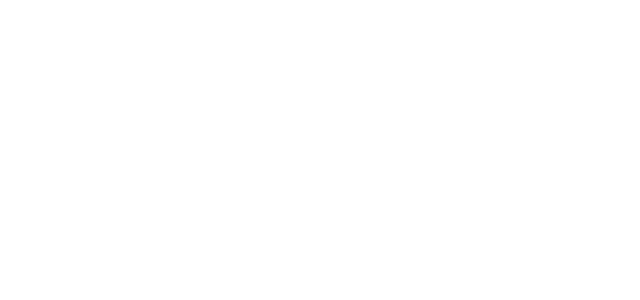
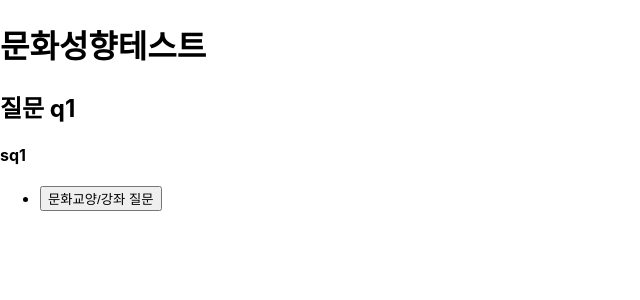
Before and after one commit to cupmilk/SearchingExhibition, a React (Create React App) app in the folder exhibition-app/: page /Question in a window 1280 px wide. Before the commit this address had no page. Shown: the top 300 px of the page, without its empty margins (0-640 px from the left). Built offline with nearby package versions, Linux system fonts and the light colour scheme.

Commit message:
update : 페이지정보 객체로인한 반복감소

```diff
--- a/exhibition-app/src/pages/Main.js
+++ b/exhibition-app/src/pages/Main.js
@@ -4,7 +4,7 @@ import { Link } from "react-router-dom";
 const Main = () => {
   return (
     <div>
-      <Link to="/Question1?page=1">테스트시작하기</Link>
+      <Link to="/Question">테스트시작하기</Link>
     </div>
   );
 };
--- a/exhibition-app/src/pages/Question.js
+++ b/exhibition-app/src/pages/Question.js
@@ -1,37 +1,84 @@
-import React, { useEffect } from "react";
+import React, { useState, useEffect } from "react";
 import { useSearchParams } from "react-router-dom";
 
 const Question = (props) => {
   const { handleInterest, navigate, nextURL, interest } = props;
 
   const [searchPage, setSearchPage] = useSearchParams();
+  const [step, setStep] = useState(1);
+
+  // url로 질문을 통제하는건 잘못됌 -> 새로고침 시 데이터가 저장이안됌
+  // step = 1 => 뒤로가기 가능   = 메인페이지로 이동
+  // setp > 1 => 뒤로가기가 불가능 = 현재 질문상태니까
+
   const page = Number(searchPage.get("page"));
 
-  useEffect(() => {
-    //페이지와 흥미배열이 일정하도록 유지 -> 차후 넘칠경우를 생각해봐야할듯
-    if (page !== interest.length + 1) {
-      handleInterest((prev) => [...prev].slice(0, page - 1));
-    }
-  });
+  // useEffect(() => {
+  //   //페이지와 흥미배열이 일정하도록 유지 -> 차후 넘칠경우를 생각해봐야할듯
+  //   if (page !== interest.length + 1) {
+  //     handleInterest((prev) => [...prev].slice(0, page - 1));
+  //   }
+  // }, []);
+  // 반복
 
   const handleStore = (e) => {
     handleInterest((prev) => [...prev, e.target.value]);
     navigate(nextURL);
   };
 
+  const qaData = [
+    {
+      step: 1,
+      title: "q1",
+      subtitle: "sq1",
+      questionData: [
+        {
+          questionTitle: "문화교양/강좌 질문",
+          id: "cultureLecture",
+          event: handleStore,
+          value: 1,
+        },
+      ],
+    },
+    {
+      step: 2,
+      title: "q2",
+      subtitle: "sq2",
+      questionData: [
+        {
+          questionTitle: "문화교양/강좌 질문",
+          id: "cultureLecture",
+          event: handleStore,
+          value: 1,
+        },
+      ],
+    },
+  ];
+
   return (
     <div>
-      <h6>앱이름</h6>
-      <h1>질문</h1>
-      <h4> 어떤 성향에 대한 질문 </h4>
+      <h1>문화성향테스트</h1>
+      {qaData.map((data, index) => {
+        if (data.step === step) {
+          return (
+            <div key={index}>
+              <h2> 질문 {data.title}</h2>
+              <h4> {data.subtitle} </h4>
               <ul>
-        {/* <QustionCommentBtn handleStore={handleStore} value={1} /> */}
-        <li>
-          <button onClick={handleStore} id="cultureLecture" value={1}>
-            문화교양/강좌 질문
+                {data.questionData.map((data, index) => (
+                  <li key={index}>
+                    <button
+                      type="button"
+                      onClick={data.event}
+                      id={data.id}
+                      value={data.value}
+                    >
+                      {data.questionTitle}
                     </button>
                   </li>
-        <li>
+                ))}
+              </ul>
+              {/* <li>
                     <button onClick={handleStore} id="exhibition" value={2}>
                       전시/미술 질문
                     </button>
@@ -50,8 +97,11 @@ const Question = (props) => {
                     <button onClick={handleStore} id="classic" value={5}>
                       클래식 질문
                     </button>
-        </li>
-      </ul>
+                  </li> */}
+            </div>
+          );
+        }
+      })}
     </div>
   );
 };
--- a/exhibition-app/src/routers/Router.js
+++ b/exhibition-app/src/routers/Router.js
@@ -24,39 +24,38 @@ const Router = () => {
     console.log(interest);
   }, [interest]);
 
-  const QuestionPage = {
-    q1: {
-      path: `${QURL}1`,
-      nav: `${QURL}2?page=2`,
-    },
-    q2: {
-      path: `${QURL}2`,
-      nav: `${QURL}3?page=3`,
-    },
-    q3: {
-      path: `${QURL}3`,
-      nav: `${QURL}4?page=4`,
-    },
-    q4: {
-      path: `${QURL}4`,
-      nav: `${QURL}5?page=5`,
-    },
-  };
+  // const QuestionPage = {
+  //   q1: {
+  //     path: `${QURL}1`,
+  //     nav: `${QURL}2?page=2`,
+  //   },
+  //   q2: {
+  //     path: `${QURL}2`,
+  //     nav: `${QURL}3?page=3`,
+  //   },
+  //   q3: {
+  //     path: `${QURL}3`,
+  //     nav: `${QURL}4?page=4`,
+  //   },
+  //   q4: {
+  //     path: `${QURL}4`,
+  //     nav: `${QURL}5?page=5`,
+  //   },
+  // };
   return (
     <Routes>
       <Route path="/" element={<Main />}></Route>
       <Route
-        path={QuestionPage.q1.path}
+        path="/Question"
         element={
           <Question
             handleInterest={handleInterest}
             navigate={navigate}
             interest={interest}
-            nextURL={QuestionPage.q1.nav}
           />
         }
       ></Route>
-      <Route
+      {/* <Route
         path={QuestionPage.q2.path}
         element={
           <Question
@@ -89,7 +88,7 @@ const Router = () => {
             nextURL="/ResultPage"
           />
         }
-      ></Route>
+      ></Route> */}
       <Route
         path="/ResultPage"
         element={<ResultPage interest={interest} navigate={navigate} />}
```
Also changed, not shown: exhibition-app/src/components/Header.js (added, +7 -0 lines). Lines whose indentation alone changed are shown as unchanged.
